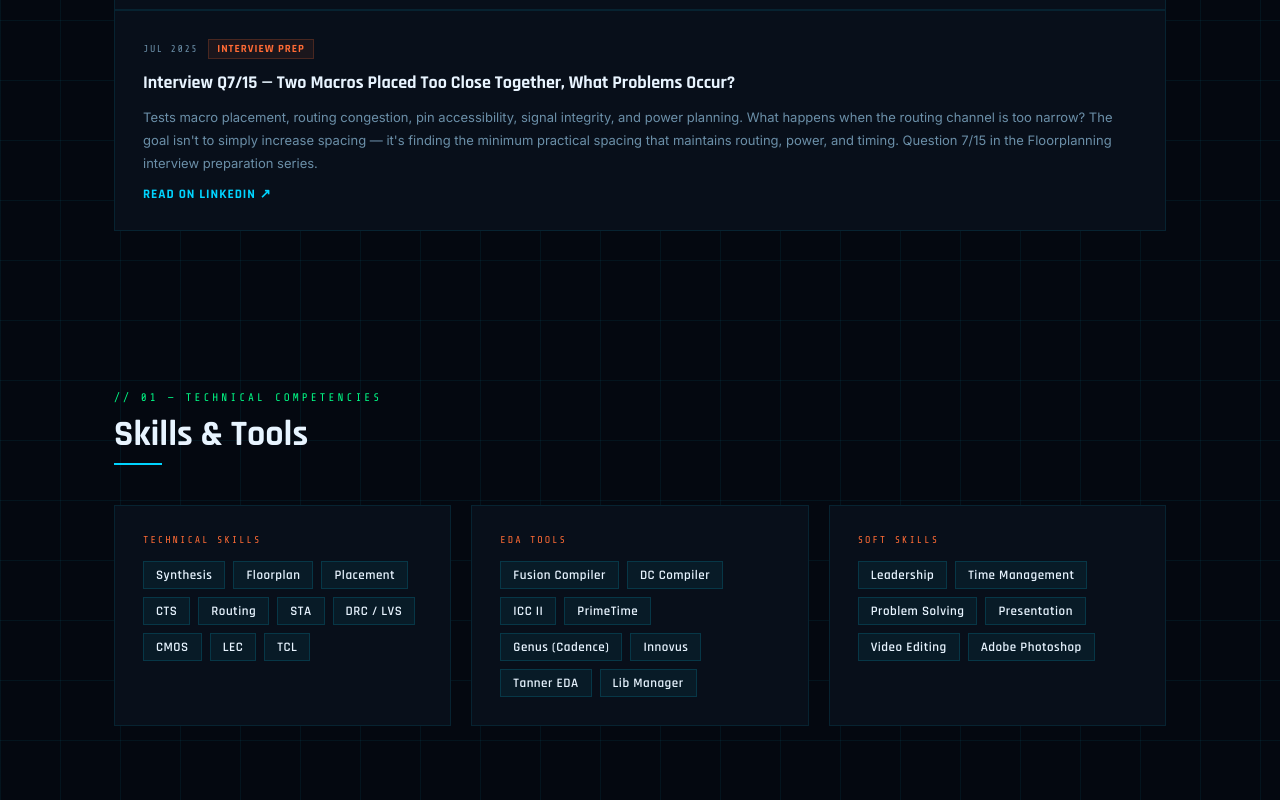
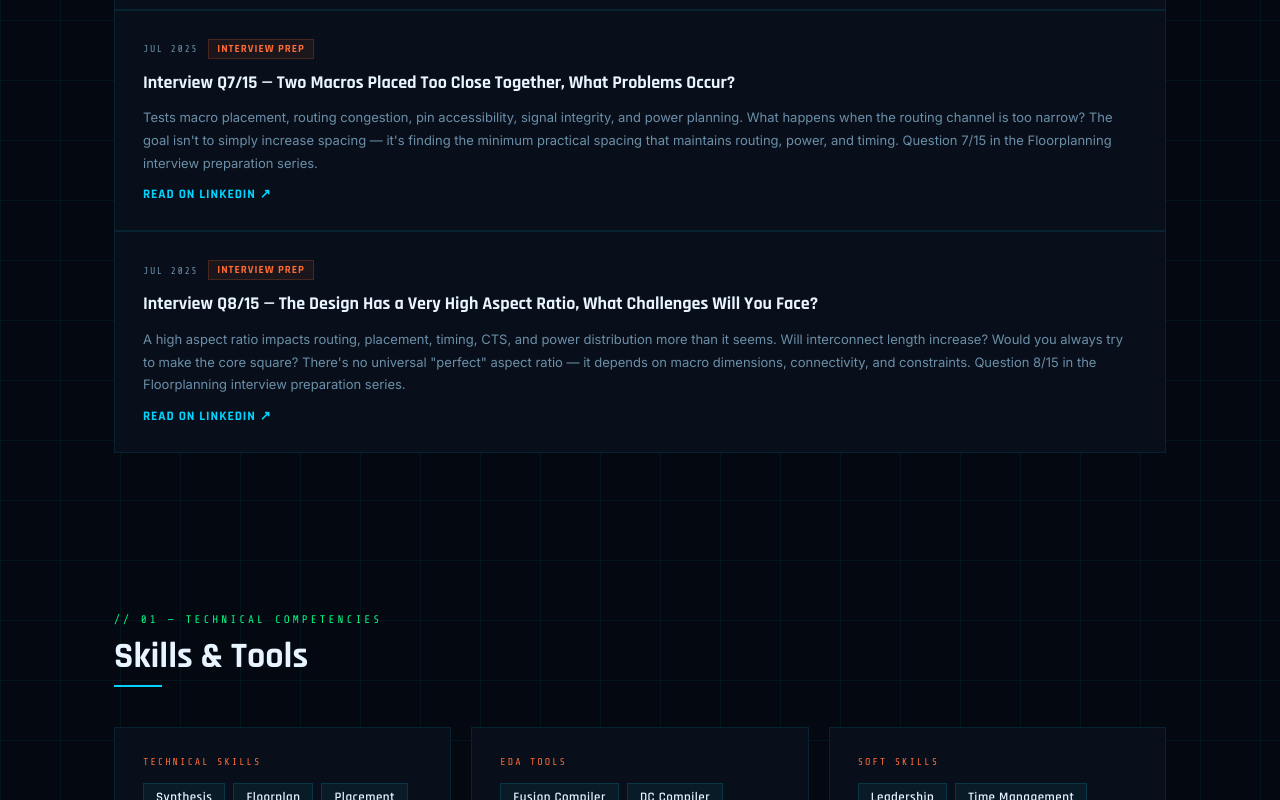
Before and after one commit to assertion36/kamma_suryateja, a website: page index.html in a window 1280 px wide. Shown: the part 11200-12000 px from the top of the page. Drawn offline with nearby package versions, Linux system fonts and the light colour scheme.

Commit message:
Update index.html

```diff
--- a/index.html
+++ b/index.html
@@ -990,6 +990,15 @@
   <p class="blog-excerpt">Tests macro placement, routing congestion, pin accessibility, signal integrity, and power planning. What happens when the routing channel is too narrow? The goal isn't to simply increase spacing — it's finding the minimum practical spacing that maintains routing, power, and timing. Question 7/15 in the Floorplanning interview preparation series.</p>
   <a href="https://www.linkedin.com/posts/kamma-suryateja_vlsi-asic-physicaldesign-share-7493262793983434752-HPEs/" target="_blank" class="blog-read-more">Read on LinkedIn ↗</a>
 </article>
+	<article class="blog-card">
+  <div class="blog-meta">
+    <span class="blog-date">JUL 2025</span>
+    <span class="blog-tag">Interview Prep</span>
+  </div>
+  <h3 class="blog-title">Interview Q8/15 — The Design Has a Very High Aspect Ratio, What Challenges Will You Face?</h3>
+  <p class="blog-excerpt">A high aspect ratio impacts routing, placement, timing, CTS, and power distribution more than it seems. Will interconnect length increase? Would you always try to make the core square? There's no universal "perfect" aspect ratio — it depends on macro dimensions, connectivity, and constraints. Question 8/15 in the Floorplanning interview preparation series.</p>
+  <a href="https://www.linkedin.com/posts/kamma-suryateja_vlsi-asic-physicaldesign-share-7493640527867813888-SDiD/" target="_blank" class="blog-read-more">Read on LinkedIn ↗</a>
+</article>
   </div>
 </div>
 </section>
```
